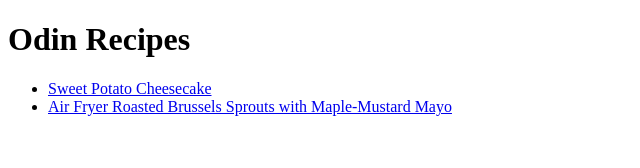
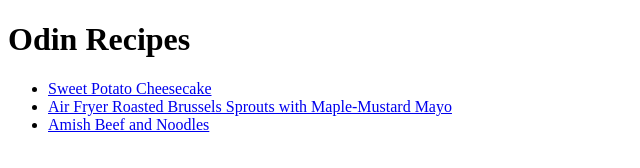
Before and after one commit to RayzenXF/odin-recipes, a plain HTML site: page index.html in a window 1280 px wide. Shown: the whole page, without its empty margins (0-640 px from the left). Drawn offline with Linux system fonts and the light colour scheme.

Commit message:
Add new recipe "Amish Beef and Noodles"

```diff
--- a/index.html
+++ b/index.html
@@ -10,6 +10,7 @@
     <ul>
         <li><a href="recipes/potato_cheesecake.html">Sweet Potato Cheesecake</a></li>
         <li><a href="recipes/brussels_sprouts.html">Air Fryer Roasted Brussels Sprouts with Maple-Mustard Mayo</a></li>
+        <li><a href="recipes/beef_and_noodles.html">Amish Beef and Noodles</a></li>
     </ul>
 </body>
 </html>
```
